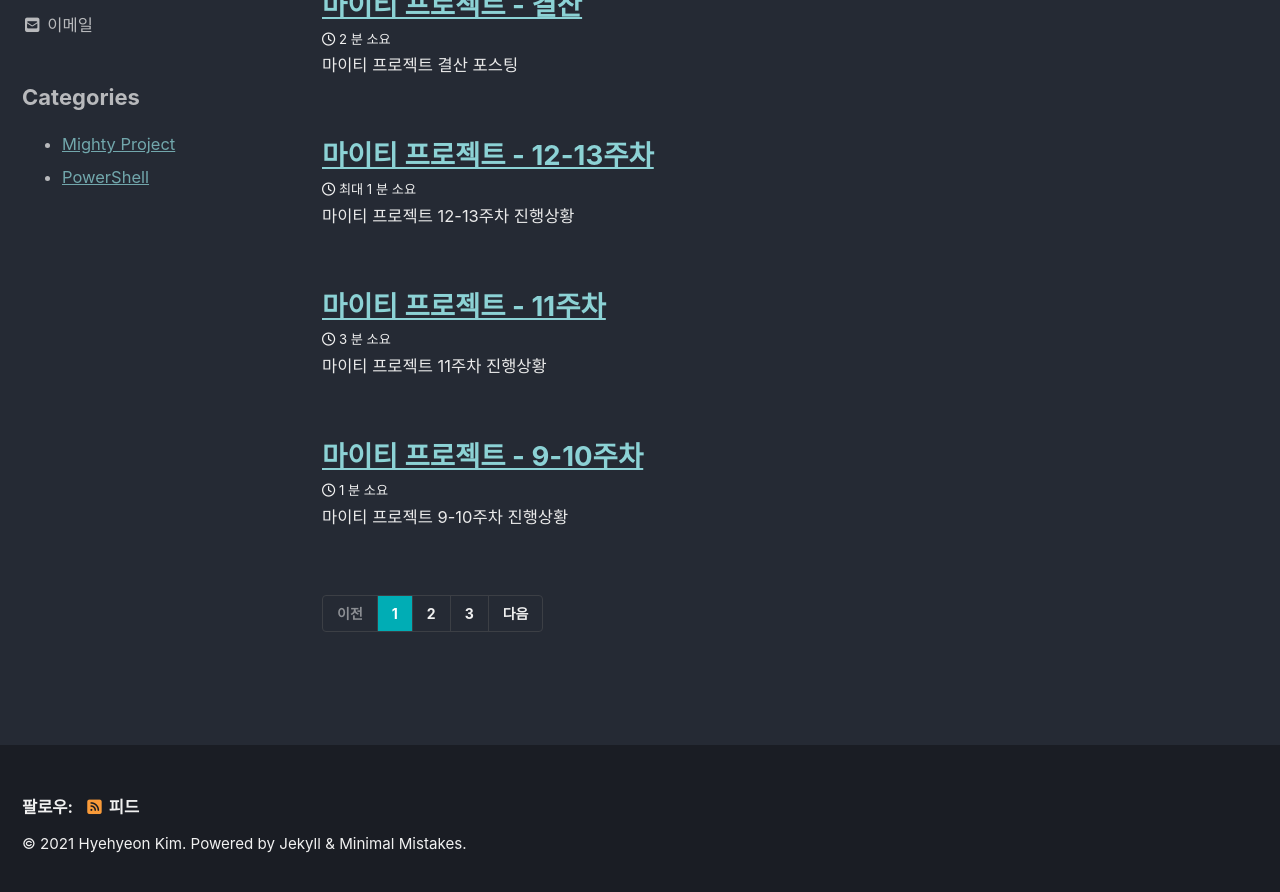
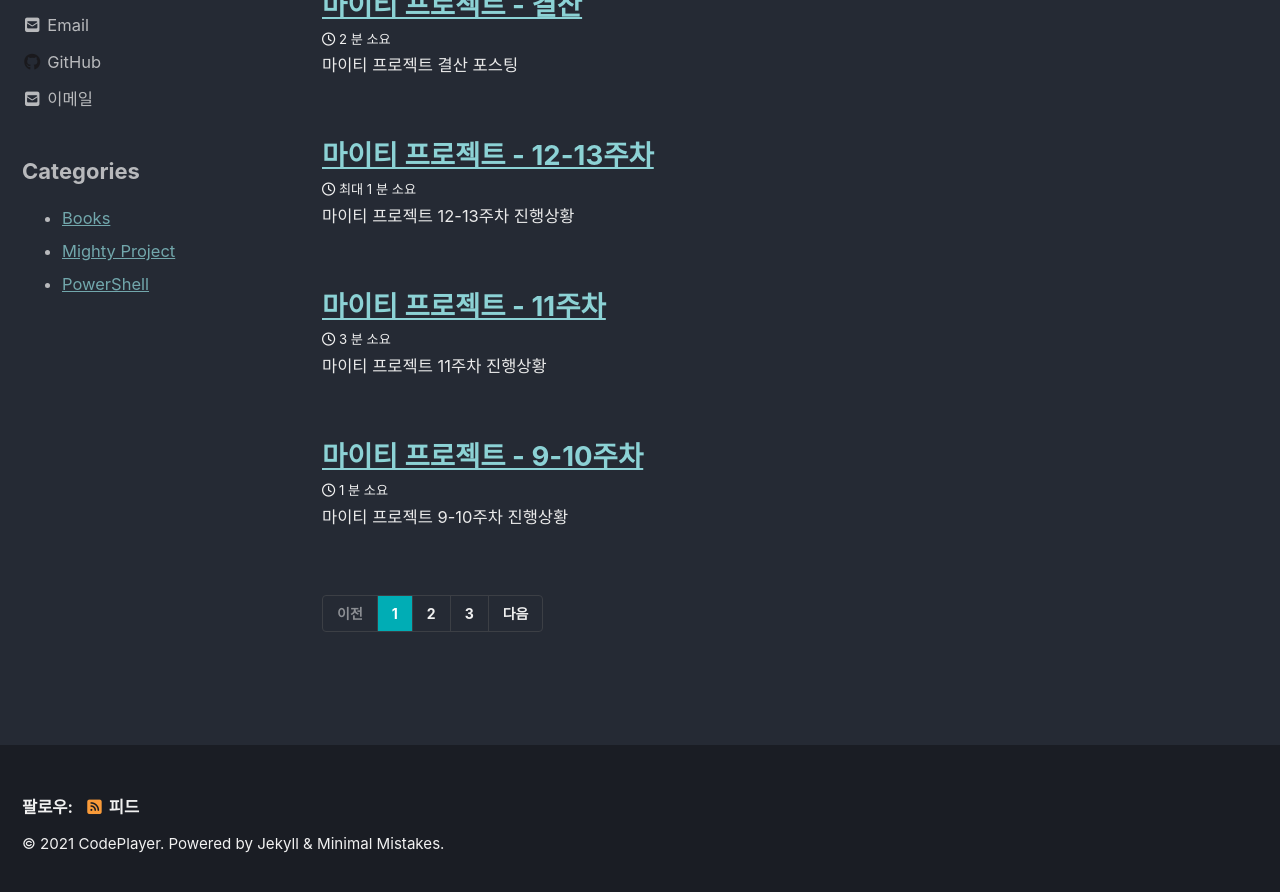
Before and after one commit to kippem9088/kippem9088.github.io, a Jekyll site: the page built from index.html, in a window 1280 px wide and 900 px high, scrolled down 362 px. Shown: the top 892 px of the window. Built offline with Jekyll 4.4.1, drawn with Linux system fonts in a browser that asks for light colours; cached includes are drawn as plain includes; nearby versions of some CDN libraries; some web fonts are replaced; the list of posts is cut into pages by our own code; some of the changed text lies outside the part shown.

Commit message:
Books 카테고리 추가, 일부 설정 변경

```diff
--- a/_config.yml
+++ b/_config.yml
@@ -19,7 +19,7 @@ locale                   : "ko-KR"
 title                    : "Code's Playground"
 title_separator          : "-"
 subtitle                 : # site tagline that appears below site title in masthead
-name                     : "Hyehyeon Kim"
+name                     : "CodePlayer"
 description              : "Everything is OK"
 url                      : # the base hostname & protocol for your site e.g. "https://mmistakes.github.io"
 baseurl                  : # the subpath of your site, e.g. "/blog"
@@ -107,15 +107,15 @@ analytics:
 
 # Site Author
 author:
-  name             : "Hyehyeon Kim"
+  name             : "CodePlayer"
   avatar           : # path of avatar image, e.g. "/assets/images/bio-photo.jpg"
   bio              : "코드가 노는 공간"
   location         : "South Korea"
-  email            : kippem9088@gmail.com
+  email            : dev.hyehyeon.kim@gmail.com
   links:
     - label: "Email"
       icon: "fas fa-fw fa-envelope-square"
-      # url: mailto:kippem9088@gmail.com
+      url: mailto:dev.hyehyeon.kim@gmail.com
     - label: "Website"
       icon: "fas fa-fw fa-link"
       # url: "https://your-website.com"
@@ -127,7 +127,7 @@ author:
       # url: "https://facebook.com/"
     - label: "GitHub"
       icon: "fab fa-fw fa-github"
-      # url: "https://github.com/"
+      url: "https://github.com/kippem9088"
     - label: "Instagram"
       icon: "fab fa-fw fa-instagram"
       # url: "https://instagram.com/"
--- /dev/null
+++ b/category/Books.md
@@ -0,0 +1,4 @@
+---
+layout: category
+title: Books
+---
```
